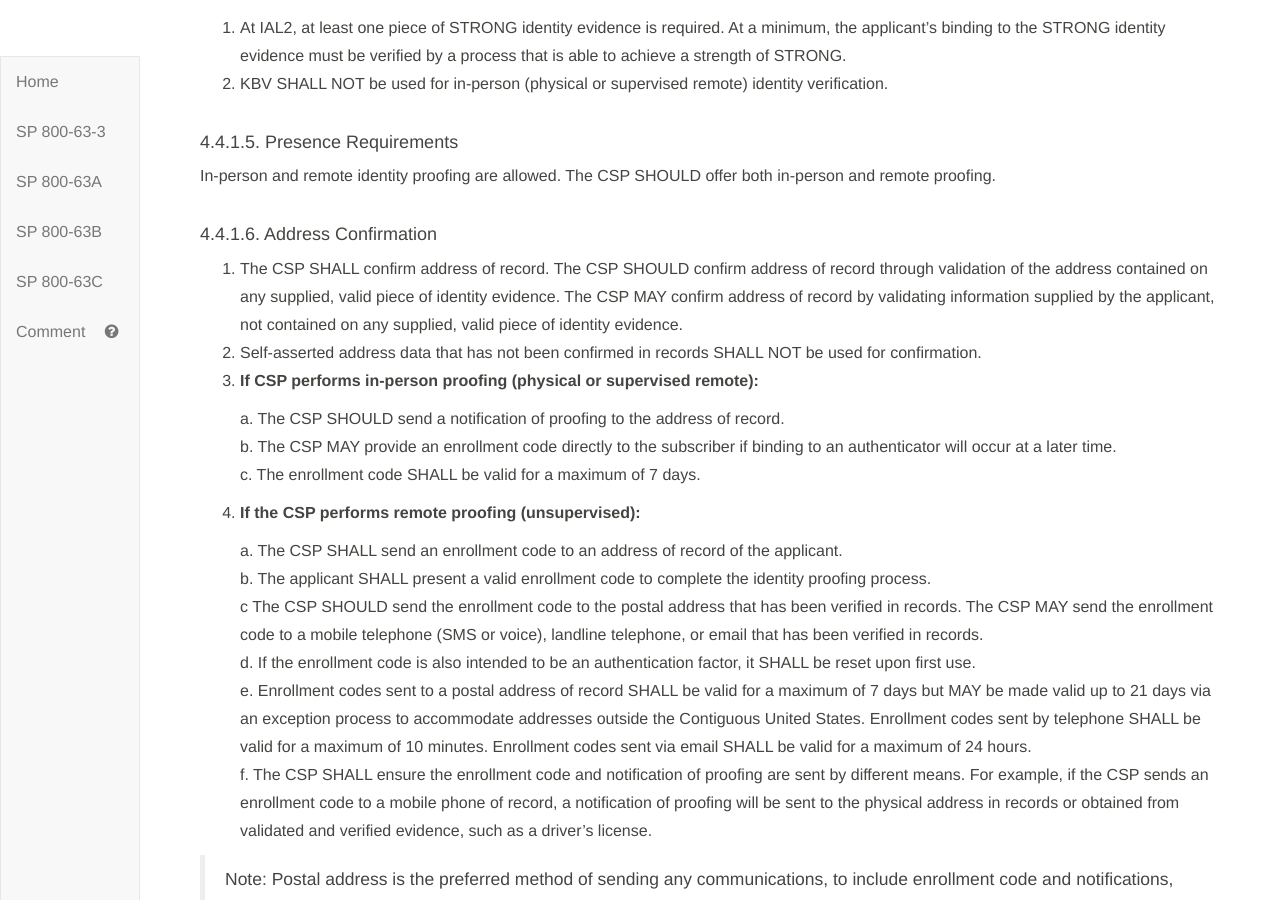
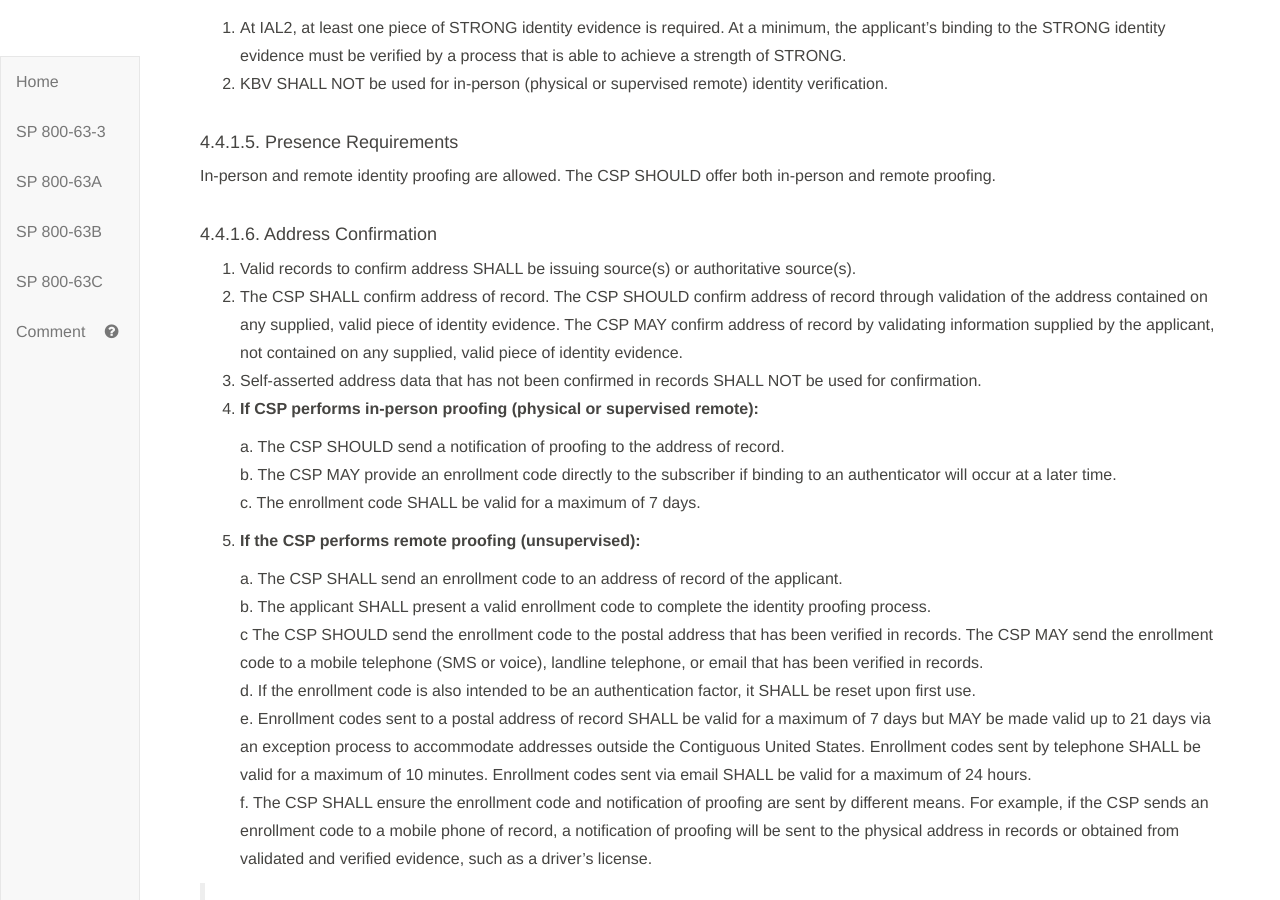
Before and after one commit to usnistgov/800-63-3, a Jekyll site: the page built from sp800-63a/sec4_ial.md, in a window 1280 px wide and 900 px high, scrolled down 3851 px. Built offline with Jekyll 4.4.1, drawn with Linux system fonts in a browser that asks for light colours; our own code applies the rules of GitHub Pages for plain Markdown files.

Commit message:
Closes #1315

```diff
--- a/sp800-63a/sec4_ial.md
+++ b/sp800-63a/sec4_ial.md
@@ -115,15 +115,16 @@ In-person and remote identity proofing are allowed. The CSP SHOULD offer both in
 
 #### <a name="4-4-1-6"></a> 4.4.1.6. Address Confirmation
 
-1. The CSP SHALL confirm address of record. The CSP SHOULD confirm address of record through validation of the address contained on any supplied, valid piece of identity evidence. The CSP MAY confirm address of record by validating information supplied by the applicant, not contained on any supplied, valid piece of identity evidence.
-2. Self-asserted address data that has not been confirmed in records SHALL NOT be used for confirmation.
-3. **If CSP performs in-person proofing (physical or supervised remote):**
+1. Valid records to confirm address SHALL be issuing source(s) or authoritative source(s).
+2. The CSP SHALL confirm address of record. The CSP SHOULD confirm address of record through validation of the address contained on any supplied, valid piece of identity evidence. The CSP MAY confirm address of record by validating information supplied by the applicant, not contained on any supplied, valid piece of identity evidence.
+3. Self-asserted address data that has not been confirmed in records SHALL NOT be used for confirmation.
+4. **If CSP performs in-person proofing (physical or supervised remote):**
 
 	a. The CSP SHOULD send a notification of proofing to the address of record.
 	b. The CSP MAY provide an enrollment code directly to the subscriber if binding to an authenticator will occur at a later time.
 	c. The enrollment code SHALL be valid for a maximum of 7 days.
 
-4. **If the CSP performs remote proofing (unsupervised):**
+5. **If the CSP performs remote proofing (unsupervised):**
 
 	a. The CSP SHALL send an enrollment code to an address of record of the applicant.
 	b. The applicant SHALL present a valid enrollment code to complete the identity proofing process.
```
